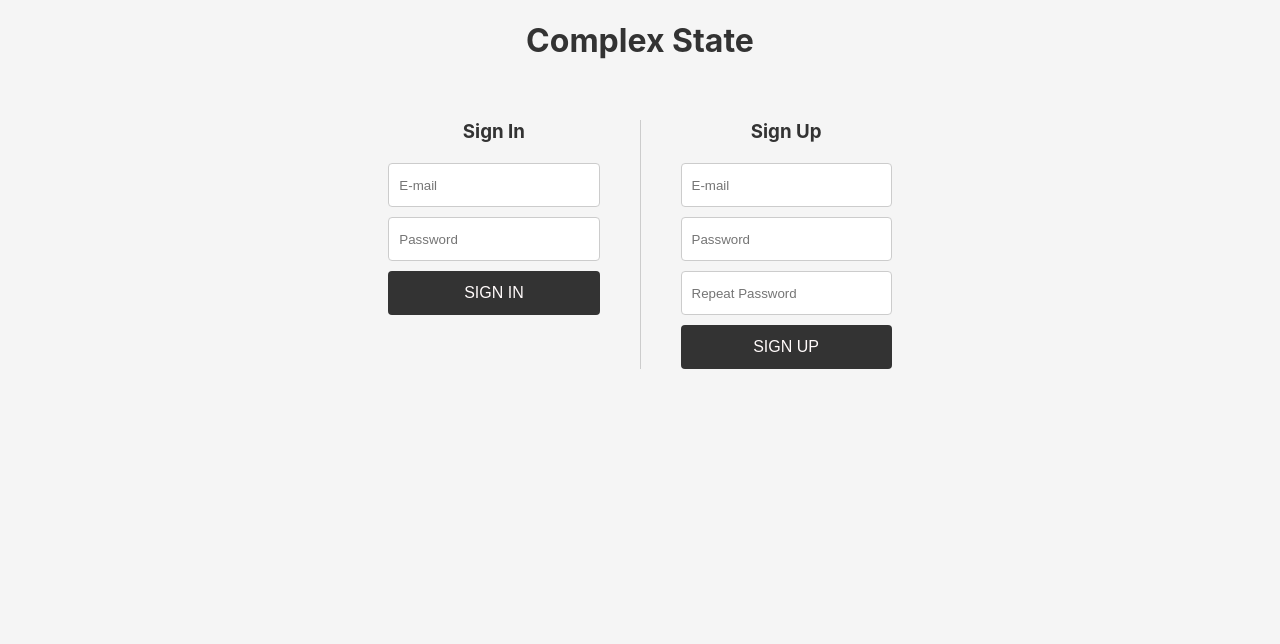
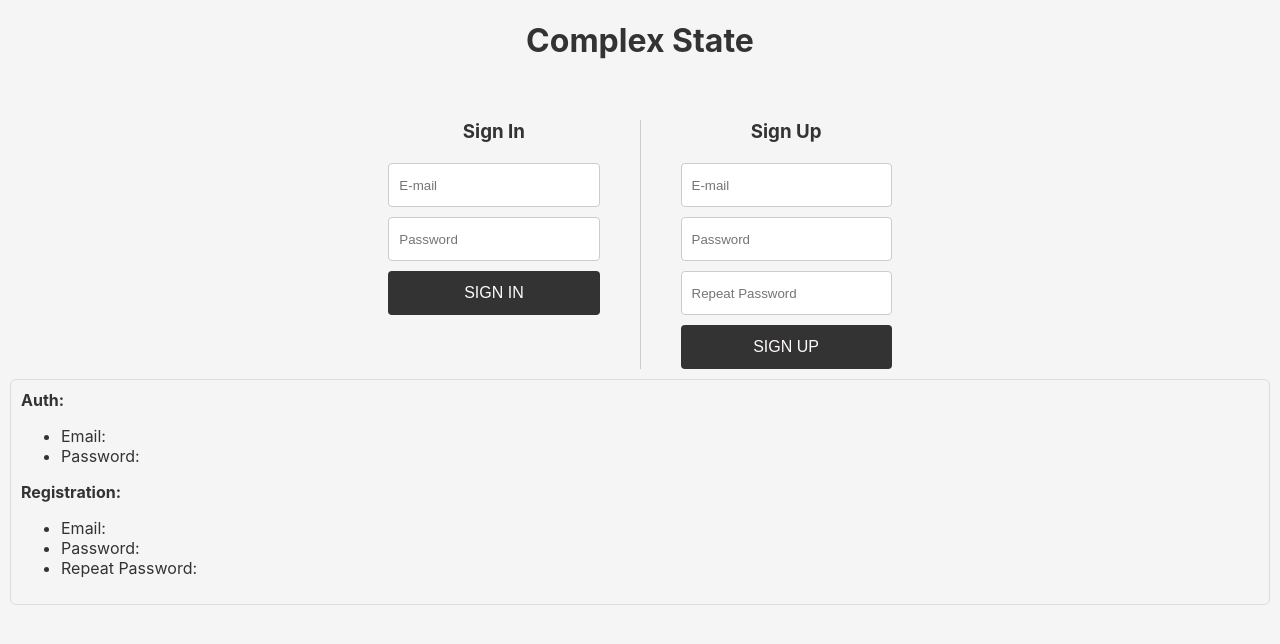
Before and after one commit to Misir8/redux-knowcity, a React (Create React App) app: page / in a window 1280 px wide. Shown: the top 644 px of the page. Built offline with nearby package versions, Linux system fonts and the light colour scheme.

Commit message:
Add debug

```diff
--- a/src/App.css
+++ b/src/App.css
@@ -59,3 +59,10 @@ input {
   border-radius: 4px;
   text-transform: uppercase;
 }
+
+.debug {
+  margin: 10px;
+  padding: 10px;
+  border: 1px solid #ddd;
+  border-radius: 6px;
+}
--- a/src/App.jsx
+++ b/src/App.jsx
@@ -3,6 +3,7 @@ import './App.css';
 
 import Auth from './components/Auth/AuthContainer';
 import Registration from './components/Registration/RegistrationContainer';
+import Debug from './components/Debug/DebugContainer';
 
 export default class App extends React.Component {
   render() {
@@ -15,6 +16,7 @@ export default class App extends React.Component {
           <Registration />
         </div>
 
+        <Debug />
       </div>
     )
   }
--- /dev/null
+++ b/src/components/Debug/Debug.jsx
@@ -0,0 +1,27 @@
+import React from 'react'
+
+class Debug extends React.Component {
+  render() {
+    return (
+      <div className="debug">
+        <div>
+          <b>Auth:</b>
+          <ul>
+            <li>Email: {this.props.auth.email}</li>
+            <li>Password: {this.props.auth.password}</li>
+          </ul>
+        </div>
+        <div>
+          <b>Registration:</b>
+          <ul>
+            <li>Email: {this.props.registration.email}</li>
+            <li>Password: {this.props.registration.password}</li>
+            <li>Repeat Password: {this.props.registration.repeatPassword}</li>
+          </ul>
+        </div>
+      </div>
+    )
+  }
+}
+
+export default Debug;
--- /dev/null
+++ b/src/components/Debug/DebugContainer.jsx
@@ -0,0 +1,19 @@
+import React from 'react'
+
+import Debug from './Debug'
+import { connect } from 'react-redux'
+
+class DebugContainer extends React.Component {
+  render() {
+    return <Debug {...this.props} />
+  }
+}
+
+const mapStateToProps = (state) => {
+  return {
+    auth: state.auth,
+    registration: state.registration
+  }
+}
+
+export default connect(mapStateToProps)(DebugContainer)
```
